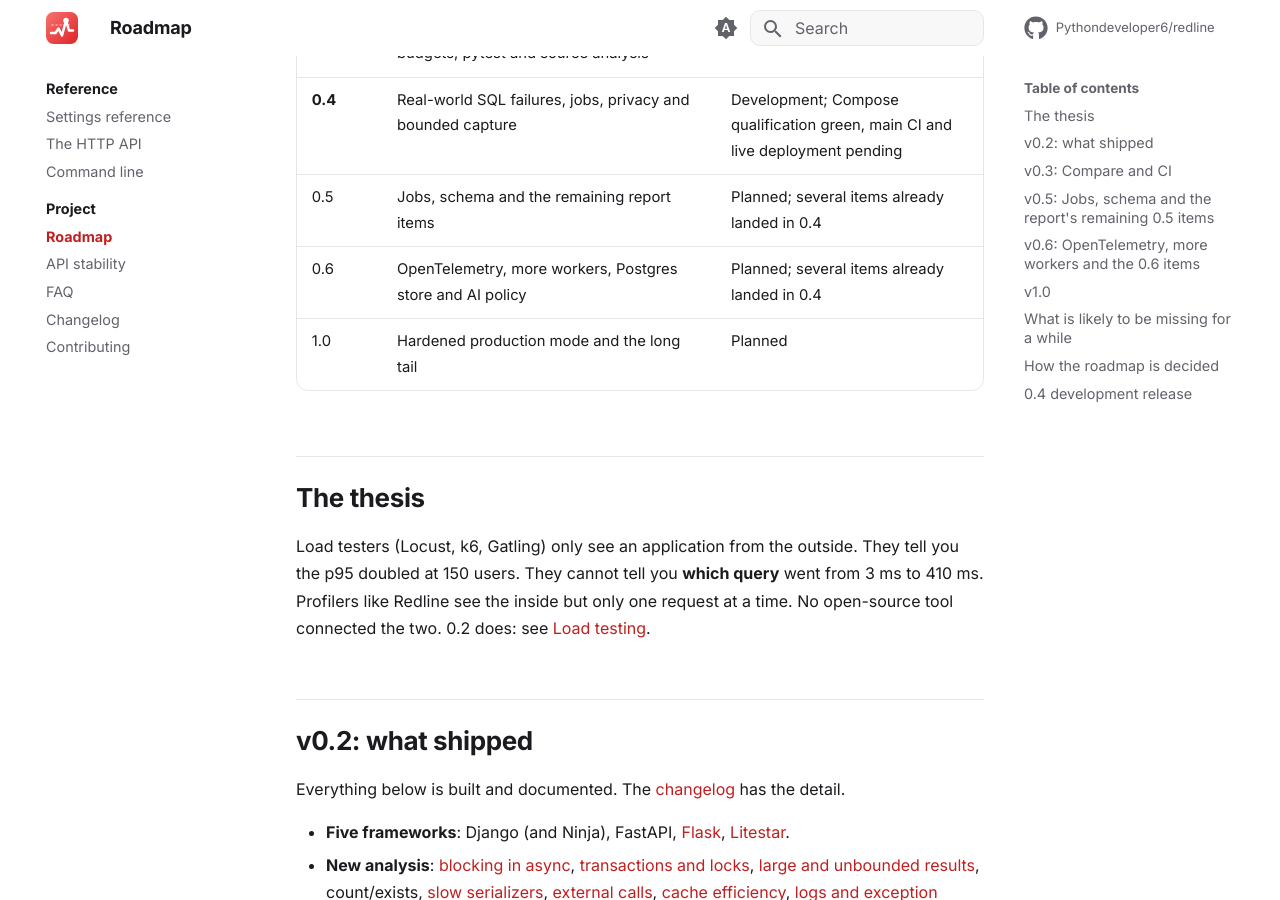
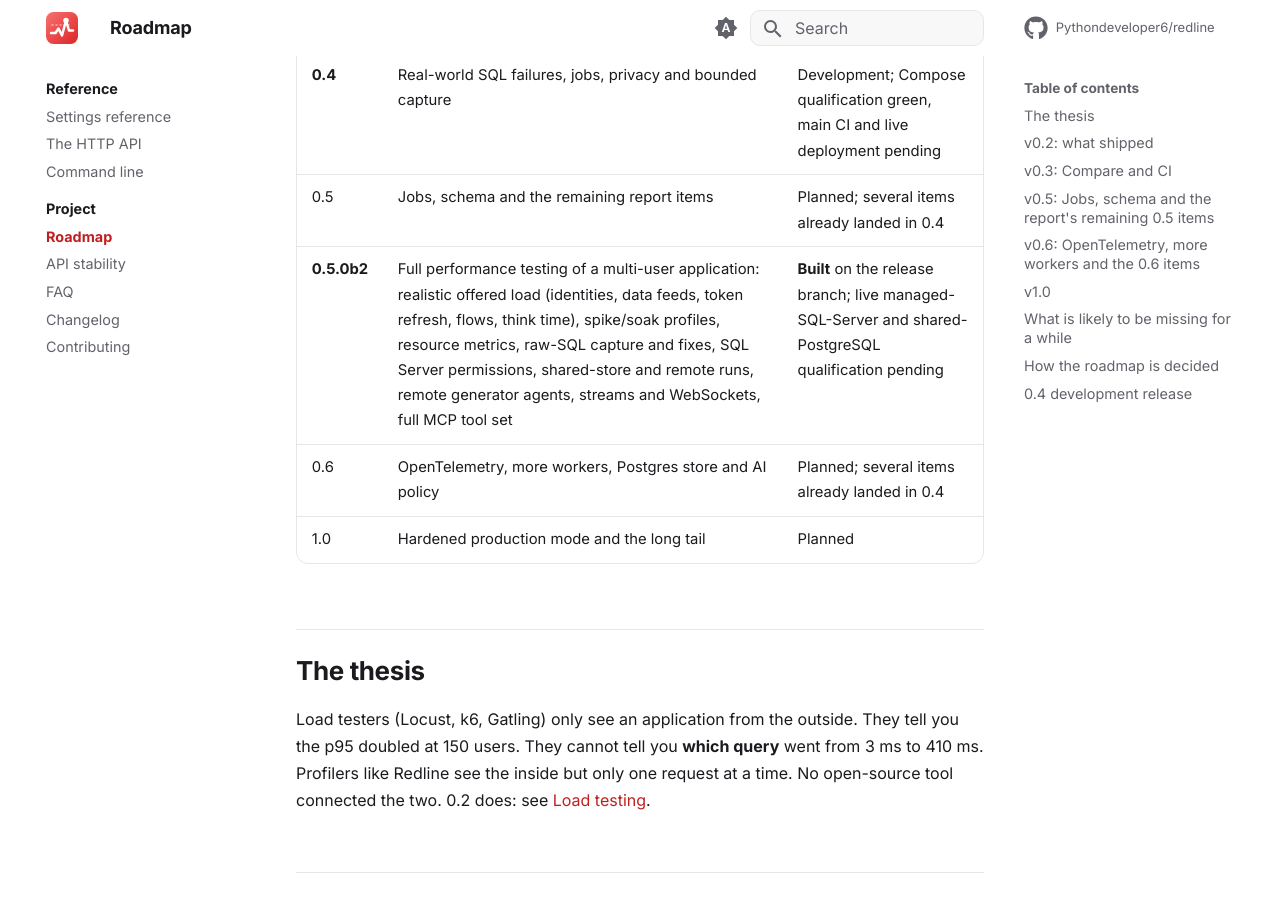
Before and after one commit to Pythondeveloper6/redline, an MkDocs documentation site: the page built from docs/roadmap.md, in a window 1280 px wide and 900 px high, scrolled down 658 px. Built offline with MkDocs 1.6.1 and Material for MkDocs 9.7.7, drawn with Linux system fonts in a browser that asks for light colours; comment, search, counter and statistics services are not loaded.

Commit message:
docs: README feature tables and roadmap for the performance-testing release

```diff
--- a/docs/roadmap.md
+++ b/docs/roadmap.md
@@ -15,6 +15,7 @@ promise; production readiness still depends on the [deployment validation gate](
 | 0.3 | **Compare / CI**: refactor checks, endpoint budgets, pytest and source analysis | Released; continued in 0.4 |
 | **0.4** | Real-world SQL failures, jobs, privacy and bounded capture | Development; Compose qualification green, main CI and live deployment pending |
 | 0.5 | Jobs, schema and the remaining report items | Planned; several items already landed in 0.4 |
+| **0.5.0b2** | Full performance testing of a multi-user application: realistic offered load (identities, data feeds, token refresh, flows, think time), spike/soak profiles, resource metrics, raw-SQL capture and fixes, SQL Server permissions, shared-store and remote runs, remote generator agents, streams and WebSockets, full MCP tool set | **Built** on the release branch; live managed-SQL-Server and shared-PostgreSQL qualification pending |
 | 0.6 | OpenTelemetry, more workers, Postgres store and AI policy | Planned; several items already landed in 0.4 |
 | 1.0 | Hardened production mode and the long tail | Planned |
 
```
Also changed, not shown: README.md (+3 -3 lines).
